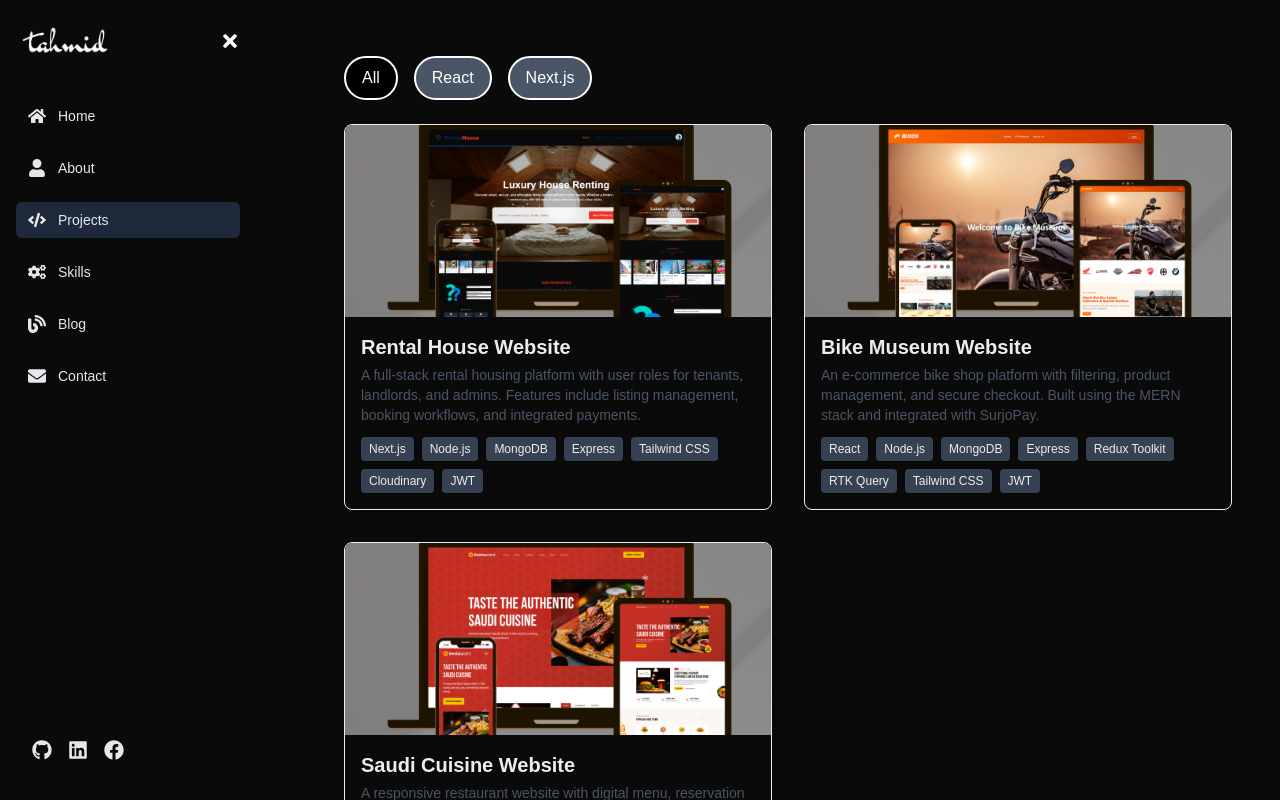
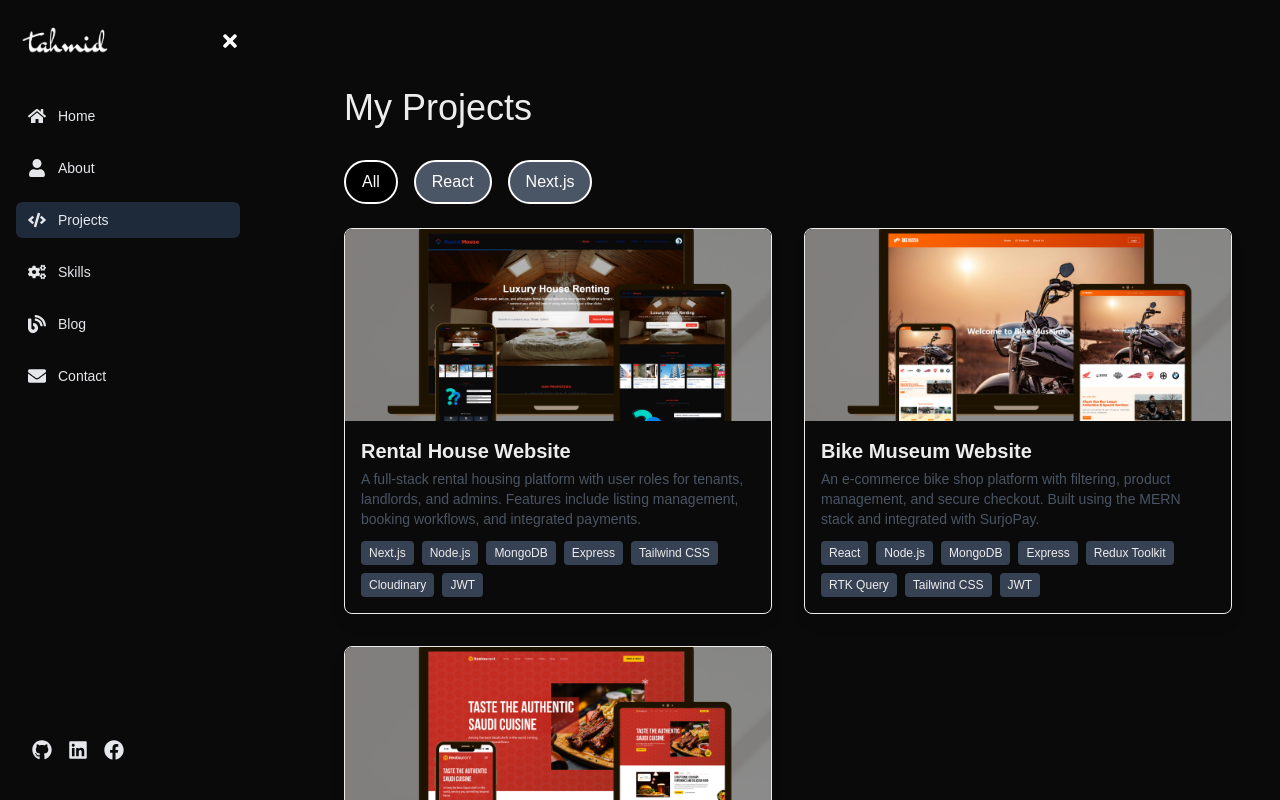
Before and after one commit to TahmidTausif/my-portfolio, a Next.js app: page /projects in a window 1280 px wide. Built offline with nearby package versions, Linux system fonts and the light colour scheme.

Commit message:
updated UI

```diff
--- a/app/layout.tsx
+++ b/app/layout.tsx
@@ -3,6 +3,7 @@ import { Geist, Geist_Mono } from "next/font/google";
 import "./globals.css";
 import 'leaflet/dist/leaflet.css';
 import Sidebar from "@/components/Sidebar";
+import Footer from "@/components/Footer";
 
 const geistSans = Geist({
   variable: "--font-geist-sans",
@@ -31,7 +32,10 @@ export default function RootLayout({
       >
         <div className="flex">
           <Sidebar />
-          <main className="ml-10 flex-1 overflow-y-auto h-screen p-6">{children}</main>
+          <main className="ml-10 flex-1 overflow-y-auto h-screen p-6">{children}
+            <Footer/>
+          </main>
+
         </div>
       </body>
     </html>
--- a/components/AllBlogs.tsx
+++ b/components/AllBlogs.tsx
@@ -32,7 +32,7 @@ export default function AllBlogs() {
         <AnimatedWrapper>
             <section className="py-16 px-6 bg-[#0a0a0a] text-white">
                 <div className="max-w-6xl mx-auto">
-                    <h2 className="text-4xl font-bold mb-8 text-center">All Blogs</h2>
+                    <h2 className="text-4xl font-light mb-8 text-left">My Blogs</h2>
                     <div className="grid gap-8 md:grid-cols-2">
                         {blogs.map((blog) => (
                             <div key={blog.id} className="bg-gray-900 rounded-xl overflow-hidden shadow-lg hover:shadow-blue-500/50 transition">
--- a/components/AllProjects.tsx
+++ b/components/AllProjects.tsx
@@ -34,7 +34,8 @@ const AllProjects = () => {
 
   return (
     <AnimatedWrapper>
-      <div className="px-6 py-8">
+      <div className="px-6 py-10 md:py-16 ">
+      <h2 className="text-4xl font-light mb-8 text-left">My Projects</h2>
         <div className="mb-6 space-x-4">
           {['All', 'React', 'Next.js'].map((btn) => (
             <button
--- /dev/null
+++ b/components/Footer.tsx
@@ -0,0 +1,9 @@
+const Footer = () => {
+    return (
+      <footer className="w-full text-center py-2  mt-10 text-sm text-gray-500">
+        &copy; {new Date().getFullYear()} Tahmidul Islam. All rights reserved.
+      </footer>
+    );
+  };
+
+  export default Footer;
--- a/components/Hero.tsx
+++ b/components/Hero.tsx
@@ -8,7 +8,7 @@ export default function Hero() {
     <AnimatedWrapper>
       <section className="flex flex-col md:flex-row items-center justify-between max-h-screen mx-auto my-auto gap-6 p-6 md:p-12">
         {/* Left side: Text */}
-        <div className="flex-1 text-center md:text-left">
+        <div className="flex-1 text-left md:text-left">
           <h1 className="text-3xl md:text-5xl font-light text-gray-100 mb-4">
             Hi, I&apos;m <span className="text-gray-300">Tahmidul Islam</span>
           </h1>
```
